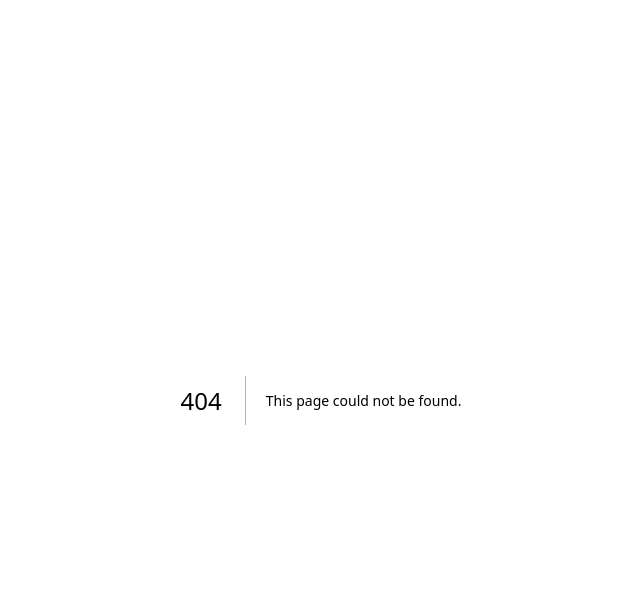
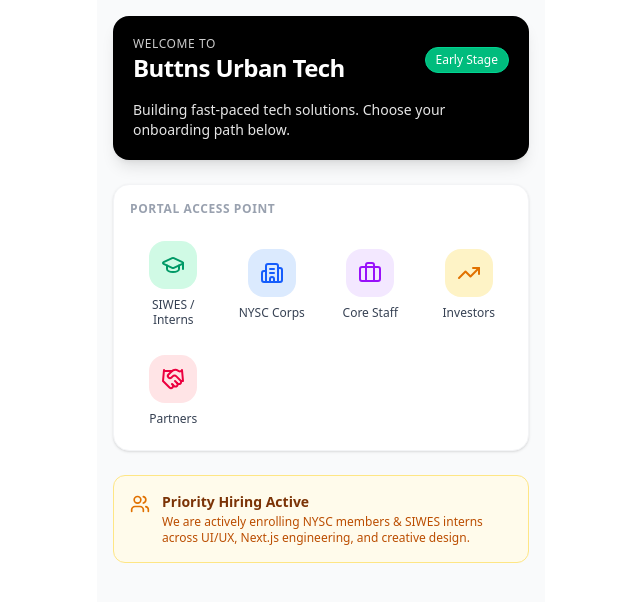
Before and after one commit to Buttons-Tech/pushtechbuttons, a Next.js app: page /portal in a window 1280 px wide. Before the commit this address had no page. Shown: the top 602 px of the page, without its empty margins (319-959 px from the left). Built offline with nearby package versions, Linux system fonts and the light colour scheme.

Commit message:
added portal

```diff
--- /dev/null
+++ b/app/portal/page.tsx
@@ -0,0 +1,163 @@
+"use client";
+
+import React, { useState } from "react";
+import {
+  Briefcase,
+  GraduationCap,
+  TrendingUp,
+  Handshake,
+  Users,
+  ChevronRight,
+  X,
+  CheckCircle2,
+  Building2
+} from "lucide-react";
+
+interface RoleDetails {
+  title: string;
+  category: string;
+  stipend: string;
+  perks: string[];
+  description: string;
+}
+
+const POLICY_DATA: Record<string, RoleDetails> = {
+  nysc: {
+    title: "NYSC Onboarding Policy",
+    category: "Graduate Internship",
+    stipend: "₦50,000 / month",
+    perks: ["Company Accommodation", "Performance Bonuses", "Mentorship & Career Path"],
+    description: "Designed for active NYSC corps members ready to work on live products in software engineering, UI/UX, and growth marketing.",
+  },
+  siwes: {
+    title: "SIWES / Student Internship Policy",
+    category: "Undergraduate Attachment",
+    stipend: "₦25,000 - ₦35,000 / month",
+    perks: ["Logistics Support", "Hands-on Product Tasks", "Letter of Recommendation"],
+    description: "Structured for university/polytechnic students fulfilling industrial training requirements. Emphasis is on practical skills in Next.js, design systems, and operations.",
+  },
+  investors: {
+    title: "Investor & Partner Access",
+    category: "Strategic Growth",
+    stipend: "Equity & Revenue Share",
+    perks: ["Quarterly Pitch Decks", "Financial Metrics Dashboard", "Direct Founders Desk Access"],
+    description: "Dedicated portal for prospective and existing partners backing Buttns urban tech footprint.",
+  },
+};
+
+export default function PortalHub() {
+  const [selectedRole, setSelectedRole] = useState<RoleDetails | null>(null);
+
+  const quickActions = [
+    { id: "siwes", label: "SIWES / Interns", icon: GraduationCap, color: "bg-emerald-100 text-emerald-600" },
+    { id: "nysc", label: "NYSC Corps", icon: Building2, color: "bg-blue-100 text-blue-600" },
+    { id: "staff", label: "Core Staff", icon: Briefcase, color: "bg-purple-100 text-purple-600" },
+    { id: "investors", label: "Investors", icon: TrendingUp, color: "bg-amber-100 text-amber-600" },
+    { id: "partners", label: "Partners", icon: Handshake, color: "bg-rose-100 text-rose-600" },
+  ];
+
+  return (
+    <div className="max-w-md mx-auto bg-gray-50 min-h-screen p-4 font-sans text-gray-800">
+      {/* OPay Style Green Header Card */}
+      <div className="bg-black rounded-2xl p-5 text-white shadow-lg mb-6">
+        <div className="flex justify-between items-center mb-4">
+          <div>
+            <p className="text-xs uppercase tracking-wider opacity-80">Welcome to</p>
+            <h1 className="text-2xl font-bold tracking-tight">Buttns Urban Tech</h1>
+          </div>
+          <span className="bg-emerald-500 text-xs px-2.5 py-1 rounded-full font-medium border border-emerald-400">
+            Early Stage
+          </span>
+        </div>
+        <p className="text-sm opacity-90">
+          Building fast-paced tech solutions. Choose your onboarding path below.
+        </p>
+      </div>
+
+      {/* OPay 4-Column / Grid Quick Actions */}
+      <div className="bg-white rounded-2xl p-4 shadow-sm mb-6 border border-gray-100">
+        <h2 className="text-xs font-semibold text-gray-400 uppercase tracking-wider mb-4">
+          Portal Access Point
+        </h2>
+        <div className="grid grid-cols-4 gap-3">
+          {quickActions.map((action) => {
+            const Icon = action.icon;
+            return (
+              <button
+                key={action.id}
+                onClick={() => setSelectedRole(POLICY_DATA[action.id] || POLICY_DATA["siwes"])}
+                className="flex flex-col items-center justify-center text-center p-2 rounded-xl transition hover:bg-gray-50 active:scale-95"
+              >
+                <div className={`w-12 h-12 rounded-2xl flex items-center justify-center mb-2 ${action.color}`}>
+                  <Icon className="w-6 h-6" />
+                </div>
+                <span className="text-xs font-medium text-gray-700 leading-tight">
+                  {action.label}
+                </span>
+              </button>
+            );
+          })}
+        </div>
+      </div>
+
+      {/* Notice Banner */}
+      <div className="bg-amber-50 border border-amber-200 rounded-xl p-4 flex items-start gap-3">
+        <Users className="w-5 h-5 text-amber-600 shrink-0 mt-0.5" />
+        <div>
+          <h3 className="text-sm font-semibold text-amber-900">Priority Hiring Active</h3>
+          <p className="text-xs text-amber-700 mt-0.5">
+            We are actively enrolling NYSC members & SIWES interns across UI/UX, Next.js engineering, and creative design.
+          </p>
+        </div>
+      </div>
+
+      {/* Bottom Modal Sheet (OPay Style Slide-up detail) */}
+      {selectedRole && (
+        <div className="fixed inset-0 bg-black/50 z-50 flex items-end justify-center sm:items-center">
+          <div className="bg-white w-full max-w-md rounded-t-2xl sm:rounded-2xl p-6 shadow-xl animate-in slide-in-from-bottom duration-200">
+            <div className="flex justify-between items-center mb-4 border-b pb-3">
+              <div>
+                <span className="text-xs font-semibold text-emerald-600 uppercase">
+                  {selectedRole.category}
+                </span>
+                <h3 className="text-lg font-bold text-gray-900">{selectedRole.title}</h3>
+              </div>
+              <button
+                onClick={() => setSelectedRole(null)}
+                className="p-1 rounded-full hover:bg-gray-100 text-gray-500"
+              >
+                <X className="w-5 h-5" />
+              </button>
+            </div>
+
+            <p className="text-sm text-gray-600 mb-4">{selectedRole.description}</p>
+
+            <div className="bg-gray-50 p-3 rounded-xl mb-4 border border-gray-100">
+              <span className="text-xs text-gray-500 block mb-1">Monthly Compensation / Stipend</span>
+              <span className="text-base font-bold text-emerald-600">{selectedRole.stipend}</span>
+            </div>
+
+            <div className="space-y-2 mb-6">
+              <span className="text-xs font-semibold text-gray-400 uppercase tracking-wider block">
+                Key Benefits
+              </span>
+              {selectedRole.perks.map((perk, idx) => (
+                <div key={idx} className="flex items-center gap-2 text-sm text-gray-700">
+                  <CheckCircle2 className="w-4 h-4 text-emerald-500" />
+                  <span>{perk}</span>
+                </div>
+              ))}
+            </div>
+
+            <button
+              onClick={() => alert("Proceeding to application portal...")}
+              className="w-full bg-emerald-600 hover:bg-emerald-700 text-white font-medium py-3 rounded-xl flex items-center justify-center gap-2 text-sm transition"
+            >
+              Apply / Enter Portal <ChevronRight className="w-4 h-4" />
+            </button>
+          </div>
+        </div>
+      )}
+    </div>
+  );
+}
--- a/app/test/page.tsx
+++ b/app/test/page.tsx
@@ -11,7 +11,7 @@
   Clock,
   CheckCircle2,
   ChevronRight,
-  Trash2
+  Trash2,
 } from "lucide-react";
 
 // Updated categories to match local eating habits precisely
@@ -29,28 +29,110 @@
 // Complete local menu matrix for Bigger Bites Kitchen
 const FOOD_MENU: FoodItem[] = [
   // Rice Category
-  { id: "r1", name: "Jollof Rice", category: "rice", price: 1500, icon: "🍛", popular: true },
+  {
+    id: "r1",
+    name: "Jollof Rice",
+    category: "rice",
+    price: 1500,
+    icon: "🍛",
+    popular: true,
+  },
   { id: "r2", name: "Fried Rice", category: "rice", price: 1600, icon: "🍲" },
-  { id: "r3", name: "White Rice & Stew", category: "rice", price: 1400, icon: "🍚" },
+  {
+    id: "r3",
+    name: "White Rice & Stew",
+    category: "rice",
+    price: 1400,
+    icon: "🍚",
+  },
 
   // Swallows Category (Main + Soup pairings)
-  { id: "sw1", name: "Amala (with Ewedu & Gbegiri)", category: "swallows", price: 1800, icon: "🤎", popular: true },
-  { id: "sw2", name: "Pounded Yam (with Egusi Soup)", category: "swallows", price: 2000, icon: "🤍" },
-  { id: "sw3", name: "Eba (with Okra Soup)", category: "swallows", price: 1500, icon: "💛" },
+  {
+    id: "sw1",
+    name: "Amala (with Ewedu & Gbegiri)",
+    category: "swallows",
+    price: 1800,
+    icon: "🤎",
+    popular: true,
+  },
+  {
+    id: "sw2",
+    name: "Pounded Yam (with Egusi Soup)",
+    category: "swallows",
+    price: 2000,
+    icon: "🤍",
+  },
+  {
+    id: "sw3",
+    name: "Eba (with Okra Soup)",
+    category: "swallows",
+    price: 1500,
+    icon: "💛",
+  },
 
   // Proteins (Can be paired with Rice or Swallows)
-  { id: "p1", name: "Grilled Chicken", category: "proteins", price: 1800, icon: "🍗", popular: true },
-  { id: "p2", name: "Fried Fish", category: "proteins", price: 1500, icon: "🐟" },
-  { id: "p3", name: "Peppered Beef", category: "proteins", price: 1200, icon: "🥩" },
+  {
+    id: "p1",
+    name: "Grilled Chicken",
+    category: "proteins",
+    price: 1800,
+    icon: "🍗",
+    popular: true,
+  },
+  {
+    id: "p2",
+    name: "Fried Fish",
+    category: "proteins",
+    price: 1500,
+    icon: "🐟",
+  },
+  {
+    id: "p3",
+    name: "Peppered Beef",
+    category: "proteins",
+    price: 1200,
+    icon: "🥩",
+  },
 
   // Snacks Category
-  { id: "sn1", name: "Spiced Meat Pie", category: "snacks", price: 800, icon: "🥧", popular: true },
-  { id: "sn2", name: "Puff Puff (Portion)", category: "snacks", price: 600, icon: "🟢" },
-  { id: "sn3", name: "Sausage Roll", category: "snacks", price: 700, icon: "🥖" },
+  {
+    id: "sn1",
+    name: "Spiced Meat Pie",
+    category: "snacks",
+    price: 800,
+    icon: "🥧",
+    popular: true,
+  },
+  {
+    id: "sn2",
+    name: "Puff Puff (Portion)",
+    category: "snacks",
+    price: 600,
+    icon: "🟢",
+  },
+  {
+    id: "sn3",
+    name: "Sausage Roll",
+    category: "snacks",
+    price: 700,
+    icon: "🥖",
+  },
 
   // Drinks Category
-  { id: "d1", name: "Chilled Chapman", category: "drinks", price: 1000, icon: "🍹" },
-  { id: "d2", name: "Bottled Water", category: "drinks", price: 400, icon: "💧" },
+  {
+    id: "d1",
+    name: "Chilled Chapman",
+    category: "drinks",
+    price: 1000,
+    icon: "🍹",
+  },
+  {
+    id: "d2",
+    name: "Bottled Water",
+    category: "drinks",
+    price: 400,
+    icon: "💧",
+  },
 ];
 
 // OPay styled direct, one-tap meal packages (combining swallows & snacks)
@@ -78,7 +160,7 @@
     items: ["sn1", "sn2", "d1"],
     badge: "Quick Bite",
     price: 2400,
-  }
+  },
 ];
 
 export default function FoodTraySelector() {
@@ -114,14 +196,16 @@
   const trayDetails = useMemo(() => {
     let totalItemsCount = 0;
     let totalPrice = 0;
-    const itemsList = Object.entries(tray).map(([id, quantity]) => {
+    const itemsList = Object.entries(tray)
+      .map(([id, quantity]) => {
         const foodItem = FOOD_MENU.find((item) => item.id === id);
         if (foodItem) {
           totalItemsCount += quantity;
           totalPrice += foodItem.price * quantity;
         }
         return { item: foodItem, quantity };
-    }).filter(entry => entry.item !== undefined);
+      })
+      .filter((entry) => entry.item !== undefined);
 
     return { totalItemsCount, totalPrice, itemsList };
   }, [tray]);
@@ -168,18 +252,21 @@
   //   window.location.href = whatsappUrl;
   // };
 
-
   const handleCheckout = () => {
     // 1. WhatsApp Configuration
     const phoneNumber = "2348095769296";
 
     // 2. Format individual items from the tray details
     const itemsText = trayDetails.itemsList
-      .map(({ item, quantity }) => `• ${item?.icon} *${item?.name}* (x${quantity}) - ₦${((item?.price || 0) * quantity).toLocaleString()}`)
+      .map(
+        ({ item, quantity }) =>
+          `• ${item?.icon} *${item?.name}* (x${quantity}) - ₦${((item?.price || 0) * quantity).toLocaleString()}`,
+      )
       .join("\n");
 
     // 3. Construct the clean message structure including the new details
-    const message = `*🍳 New Order via Buttns App*\n\n` +
+    const message =
+      `*🍳 New Order via Buttns App*\n\n` +
       `*Tray Overview:*\n${itemsText}\n\n` +
       `*Total Amount:* ₦${trayDetails.totalPrice.toLocaleString()}\n\n` +
       `*📍 Delivery Address:*\n` +
@@ -201,12 +288,13 @@
   };
   return (
     <div className="max-w-md mx-auto bg-slate-50 min-h-screen pb-40 font-sans text-slate-800 antialiased selection:bg-emerald-100">
-
       {/* Header Widget - Simple, branding focused, clear OPay-style green accents */}
       <header className="bg-amber-500 text-white p-5 rounded-b-3xl shadow-md sticky top-0 z-10">
         <div className="flex justify-between items-center">
           <div>
-            <p className="text-xs opacity-90 tracking-wider font-semibold uppercase">Ordering From</p>
+            <p className="text-xs opacity-90 tracking-wider font-semibold uppercase">
+              Ordering From
+            </p>
             <h1 className="text-xl font-bold flex items-center gap-1.5">
               Bigger Bites Kitchen <span className="text-base">🍳</span>
             </h1>
@@ -230,12 +318,13 @@
       </header>
 
       <main className="p-4 space-y-6">
-
         {/* 1. Quick Combos Row: Zero-thinking entry point */}
         <section>
           <div className="flex items-center gap-1 mb-3">
             <Sparkles className="w-4.5 h-4.5 text-amber-500" />
-            <h2 className="text-sm font-bold text-slate-700 uppercase tracking-wide">Instant 1-Tap Trays</h2>
+            <h2 className="text-sm font-bold text-slate-700 uppercase tracking-wide">
+              Instant 1-Tap Trays
+            </h2>
           </div>
           <div className="flex gap-3 overflow-x-auto pb-1 scrollbar-none">
             {QUICK_COMBOS.map((combo) => (
@@ -248,10 +337,16 @@
                   <span className="bg-amber-100 text-amber-800 text-[10px] font-bold px-2 py-0.5 rounded-full flex items-center gap-0.5">
                     <Flame className="w-3 h-3" /> {combo.badge}
                   </span>
-                  <span className="text-emerald-600 font-bold text-sm">₦{combo.price.toLocaleString()}</span>
+                  <span className="text-emerald-600 font-bold text-sm">
+                    ₦{combo.price.toLocaleString()}
+                  </span>
                 </div>
-                <h3 className="font-bold text-slate-900 text-sm">{combo.name}</h3>
-                <p className="text-xs text-slate-500 mt-1 truncate">{combo.description}</p>
+                <h3 className="font-bold text-slate-900 text-sm">
+                  {combo.name}
+                </h3>
+                <p className="text-xs text-slate-500 mt-1 truncate">
+                  {combo.description}
+                </p>
                 <div className="mt-3 text-xs font-semibold text-emerald-600 flex items-center gap-1">
                   <span>Tap to load this tray</span>
                   <ChevronRight className="w-3 h-3" />
@@ -264,7 +359,8 @@
         {/* 2. Super App Styled Filter Badges - Optimized for efficient navigation */}
         <section>
           <div className="flex gap-2 overflow-x-auto pb-1 scrollbar-none">
-            {["all", "rice", "swallows", "proteins", "snacks", "drinks"].map((cat) => (
+            {["all", "rice", "swallows", "proteins", "snacks", "drinks"].map(
+              (cat) => (
                 <button
                   key={cat}
                   onClick={() => setActiveCategory(cat)}
@@ -276,13 +372,16 @@
                 >
                   {cat === "all" ? "🔥 Full Menu" : cat}
                 </button>
-            ))}
+              ),
+            )}
           </div>
         </section>
 
         {/* 3. Grid of Menu Items with bold, instant interaction controls */}
         <section className="space-y-3">
-          <h2 className="text-sm font-bold text-slate-700 uppercase tracking-wide mb-1">Choose Individual Additions</h2>
+          <h2 className="text-sm font-bold text-slate-700 uppercase tracking-wide mb-1">
+            Choose Individual Additions
+          </h2>
           <div className="grid grid-cols-1 gap-2.5">
             {filteredMenu.map((item) => {
               const qty = tray[item.id] || 0;
@@ -290,7 +389,9 @@
                 <div
                   key={item.id}
                   className={`bg-white p-3 rounded-2xl border transition-all flex items-center justify-between ${
-                    qty > 0 ? "border-emerald-500 bg-emerald-50/20 shadow-sm" : "border-slate-100"
+                    qty > 0
+                      ? "border-emerald-500 bg-emerald-50/20 shadow-sm"
+                      : "border-slate-100"
                   }`}
                 >
                   <div className="flex items-center gap-3">
@@ -300,7 +401,9 @@
                     </div>
                     <div>
                       <div className="flex items-center gap-1.5">
-                        <h4 className="font-bold text-slate-900 text-sm">{item.name}</h4>
+                        <h4 className="font-bold text-slate-900 text-sm">
+                          {item.name}
+                        </h4>
                         {item.popular && (
                           <span className="bg-amber-100 text-amber-800 text-[9px] font-bold px-1.5 py-0.5 rounded">
                             Popular
@@ -330,7 +433,9 @@
                         >
                           <Minus className="w-4 h-4 stroke-[3]" />
                         </button>
-                        <span className="font-bold text-sm min-w-[12px] text-center">{qty}</span>
+                        <span className="font-bold text-sm min-w-[12px] text-center">
+                          {qty}
+                        </span>
                         <button
                           onClick={() => updateQuantity(item.id, 1)}
                           className="hover:opacity-80 active:scale-90"
@@ -364,9 +469,13 @@
 
             <div className="max-h-24 overflow-y-auto space-y-1.5 pr-1">
               {trayDetails.itemsList.map(({ item, quantity }) => (
-                <div key={item?.id} className="flex justify-between items-center text-xs bg-slate-50 p-2 rounded-lg">
+                <div
+                  key={item?.id}
+                  className="flex justify-between items-center text-xs bg-slate-50 p-2 rounded-lg"
+                >
                   <span className="font-semibold text-slate-800">
-                    {item?.icon} {item?.name} <span className="text-slate-400">x{quantity}</span>
+                    {item?.icon} {item?.name}{" "}
+                    <span className="text-slate-400">x{quantity}</span>
                   </span>
                   <span className="font-bold text-slate-700">
                     ₦{((item?.price || 0) * quantity).toLocaleString()}
@@ -380,12 +489,15 @@
               onClick={handleCheckout}
               disabled={orderPlaced}
               className={`w-full py-4 rounded-2xl font-bold text-white shadow-md flex justify-between items-center px-6 transition active:scale-[0.99] ${
-                orderPlaced ? "bg-emerald-500" : "bg-emerald-600 hover:bg-emerald-700"
+                orderPlaced
+                  ? "bg-emerald-500"
+                  : "bg-emerald-600 hover:bg-emerald-700"
               }`}
             >
               {orderPlaced ? (
                 <span className="flex items-center gap-2 mx-auto justify-center">
-                  <CheckCircle2 className="w-5 h-5 animate-bounce" /> Order Sent to Kitchen!
+                  <CheckCircle2 className="w-5 h-5 animate-bounce" /> Order Sent
+                  to Kitchen!
                 </span>
               ) : (
                 <>
@@ -402,7 +514,9 @@
           </div>
         ) : (
           <div className="text-center py-4 text-slate-400 text-xs font-semibold flex flex-col items-center gap-1">
-            <div className="w-10 h-10 rounded-full bg-slate-100 flex items-center justify-center text-lg mb-1">🧺</div>
+            <div className="w-10 h-10 rounded-full bg-slate-100 flex items-center justify-center text-lg mb-1">
+              🧺
+            </div>
             <span>Your tray is empty. Tap items above to start packing.</span>
           </div>
         )}
```
Lines whose indentation alone changed are shown as unchanged.
